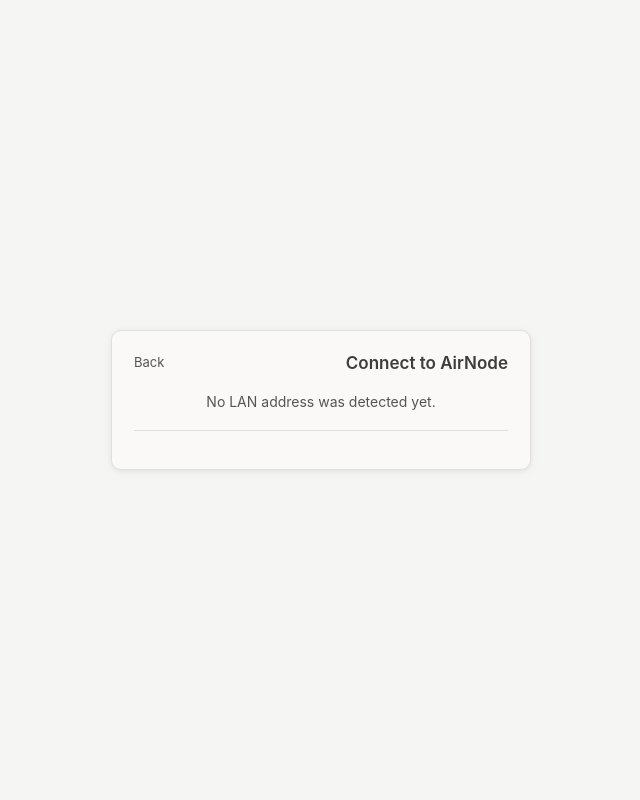
After one commit to Bensonmusonda/AirNode, a FastAPI app: template templates/connect.html in a window 1280 px wide. The commit adds this page. Shown: the whole page, without its empty margins (319-959 px from the left). Run offline with FastAPI, Linux system fonts and the light colour scheme; the template is opened without the code that fills it, so the values that code supplies are empty.

Commit message:
Add QR connection page

```diff
--- a/main.py
+++ b/main.py
@@ -187,6 +187,26 @@ async def index(request: Request):
         "current_path": current_path,
         "breadcrumbs": breadcrumbs,
         "platform": sys.platform,
+    })
+
+
+@app.get("/connect", response_class=HTMLResponse)
+def connect(request: Request):
+    """Displays connection details and a QR code for phone access."""
+    try:
+        lan_urls = json.loads(os.environ.get("AIRNODE_LAN_URLS", "[]"))
+    except json.JSONDecodeError:
+        lan_urls = []
+
+    primary_url = os.environ.get("AIRNODE_PRIMARY_URL") or (lan_urls[0] if lan_urls else "")
+
+    return _render(request, "connect.html", {
+        "primary_url": primary_url,
+        "lan_urls": lan_urls,
+        "mdns_url": os.environ.get("AIRNODE_MDNS_URL", ""),
+        "qr_url": os.environ.get("AIRNODE_QR_URL", primary_url),
+        "qr_path": os.environ.get("AIRNODE_QR_PATH", ""),
+        "qr_error": os.environ.get("AIRNODE_QR_ERROR", ""),
     })
 
 
--- a/requirements.txt
+++ b/requirements.txt
@@ -5,3 +5,4 @@ python-dotenv==1.2.2
 python-multipart>=0.0.32
 aiofiles>=25.1.0
 zeroconf>=0.147.0
+qrcode>=8.0
--- a/static/css/app.css
+++ b/static/css/app.css
@@ -66,6 +66,108 @@ button {
     font-family: inherit;
 }
 
+.connect-body {
+    min-height: 100dvh;
+    display: grid;
+    place-items: center;
+    padding: 24px;
+}
+
+.connect-page {
+    width: min(100%, 420px);
+}
+
+.connect-panel {
+    display: flex;
+    flex-direction: column;
+    gap: 18px;
+    padding: 22px;
+    background: var(--surface);
+    border: 1px solid var(--border);
+    border-radius: var(--radius);
+    box-shadow: var(--shadow);
+}
+
+.connect-header {
+    display: flex;
+    align-items: center;
+    justify-content: space-between;
+    gap: 16px;
+}
+
+.connect-header h1 {
+    font-size: 17px;
+    font-weight: 600;
+    line-height: 1.2;
+}
+
+.connect-back {
+    color: var(--text-2);
+    font-size: 13px;
+}
+
+.connect-back:hover {
+    color: var(--text);
+}
+
+.connect-qr-frame {
+    display: grid;
+    place-items: center;
+    padding: 18px;
+    background: #fff;
+    border: 1px solid var(--border);
+    border-radius: var(--radius-sm);
+}
+
+.connect-qr {
+    width: min(100%, 280px);
+    aspect-ratio: 1;
+    display: block;
+}
+
+.connect-primary {
+    color: var(--text);
+    font-size: 15px;
+    font-weight: 600;
+    text-align: center;
+    overflow-wrap: anywhere;
+}
+
+.connect-empty {
+    color: var(--text-2);
+    text-align: center;
+}
+
+.connect-list {
+    display: flex;
+    flex-direction: column;
+    gap: 10px;
+    border-top: 1px solid var(--border);
+    padding-top: 16px;
+}
+
+.connect-list div {
+    display: grid;
+    gap: 2px;
+}
+
+.connect-list span {
+    color: var(--muted);
+    font-size: 11px;
+    font-weight: 600;
+    text-transform: uppercase;
+}
+
+.connect-list a {
+    color: var(--text);
+    font-size: 13px;
+    overflow-wrap: anywhere;
+}
+
+.connect-list a:hover {
+    text-decoration: underline;
+}
+
 .layout {
     display: flex;
     flex-direction: column;
@@ -90,6 +192,26 @@ button {
     font-weight: 600;
     letter-spacing: -0.01em;
     flex-shrink: 0;
+}
+
+.header-icon-btn {
+    flex-shrink: 0;
+    background: none;
+    border: none;
+    color: var(--muted);
+    display: flex;
+    align-items: center;
+    justify-content: center;
+    width: 32px;
+    height: 32px;
+    border-radius: var(--radius-sm);
+    transition: background 0.12s, color 0.12s;
+}
+
+.header-icon-btn:hover,
+.header-icon-btn:focus-visible {
+    background: var(--active);
+    color: var(--text);
 }
 
 /* ── Path Bar ──────────────────────────────────────────────── */
--- /dev/null
+++ b/templates/connect.html
@@ -0,0 +1,59 @@
+<!DOCTYPE html>
+<html lang="en">
+
+<head>
+    <meta charset="UTF-8" />
+    <meta name="viewport" content="width=device-width, initial-scale=1.0" />
+    <title>Connect to AirNode</title>
+    <meta name="description" content="Scan a QR code to open AirNode on another local device." />
+    <link rel="stylesheet" href="/static/css/app.css" />
+</head>
+
+<body class="connect-body">
+    <main class="connect-page">
+        <section class="connect-panel">
+            <div class="connect-header">
+                <a class="connect-back" href="/">Back</a>
+                <h1>Connect to AirNode</h1>
+            </div>
+
+            {% if qr_path and qr_url %}
+            <div class="connect-qr-frame">
+                <img class="connect-qr" src="{{ qr_path }}" alt="QR code for {{ qr_url }}" />
+            </div>
+            <p class="connect-primary">{{ qr_url }}</p>
+            {% elif qr_error %}
+            <p class="connect-empty">QR code unavailable: {{ qr_error }}</p>
+            {% else %}
+            <p class="connect-empty">No LAN address was detected yet.</p>
+            {% endif %}
+
+            <div class="connect-list">
+                {% if primary_url %}
+                <div>
+                    <span>Recommended</span>
+                    <a href="{{ primary_url }}">{{ primary_url }}</a>
+                </div>
+                {% endif %}
+
+                {% if mdns_url %}
+                <div>
+                    <span>Local name</span>
+                    <a href="{{ mdns_url }}">{{ mdns_url }}</a>
+                </div>
+                {% endif %}
+
+                {% for url in lan_urls %}
+                {% if url != primary_url %}
+                <div>
+                    <span>Fallback</span>
+                    <a href="{{ url }}">{{ url }}</a>
+                </div>
+                {% endif %}
+                {% endfor %}
+            </div>
+        </section>
+    </main>
+</body>
+
+</html>
--- a/templates/index.html
+++ b/templates/index.html
@@ -441,7 +441,11 @@
                 </div>
             </nav>
 
-            <button class="row-menu-btn" x-on:click.stop="
+            <a class="header-icon-btn" href="/connect" aria-label="Show connection QR code">
+                <i data-lucide="qr-code" style="width:18px;height:18px;"></i>
+            </a>
+
+            <button class="header-icon-btn" x-on:click.stop="
                         const rect = $el.getBoundingClientRect();
                         settingsOpen = { x: rect.right - 200, y: rect.bottom + 6 };
                     " aria-label="Open menu">
```
Also changed, not shown: airnode_server.py (+39 -0 lines), README.md, 2 other files.
